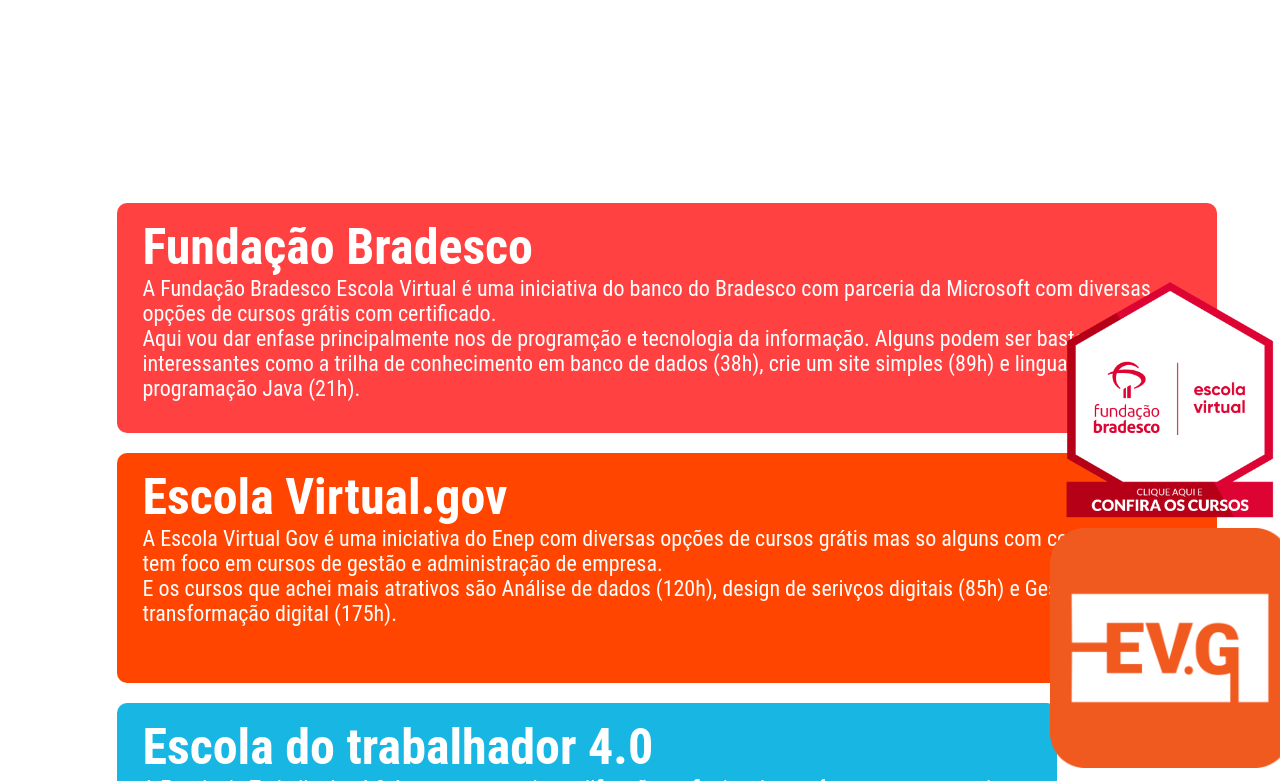
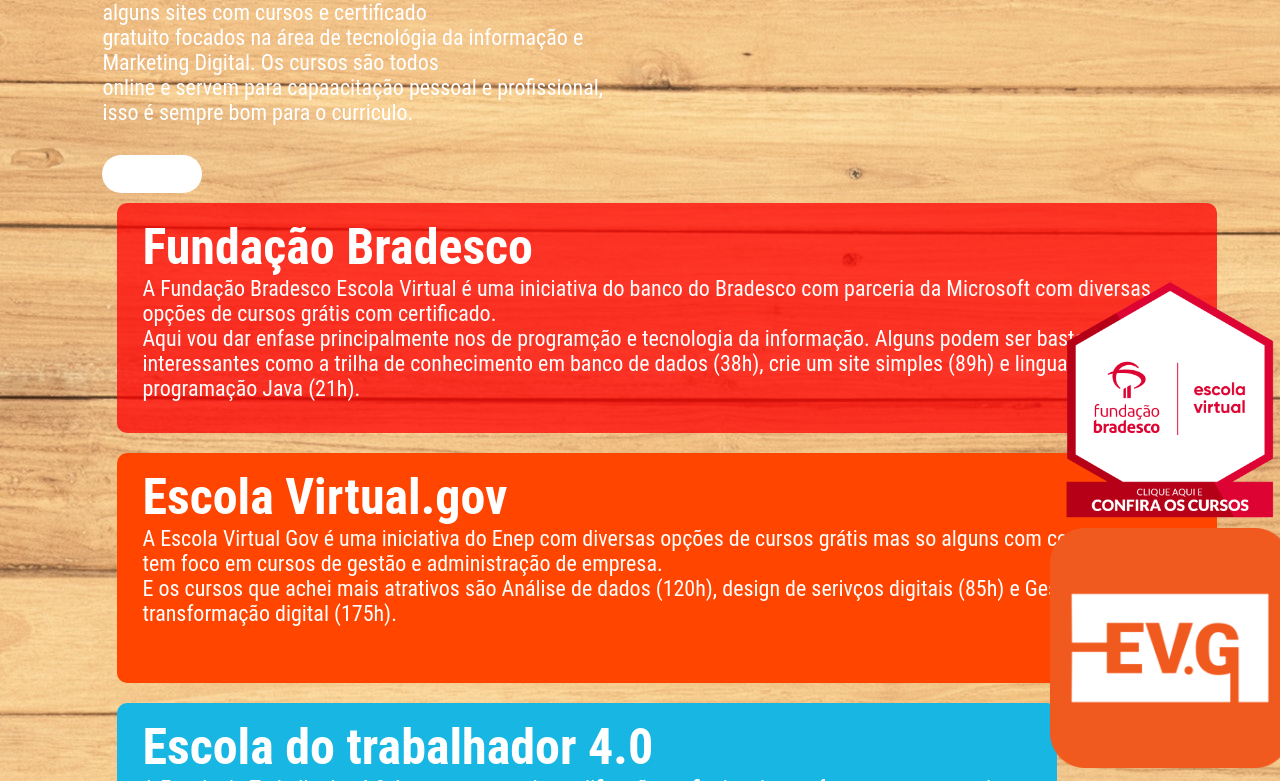
Before and after one commit to ViniciusMaiaS/Ache-seu-curso, a plain HTML site: page index.html in a window 1280 px wide. Shown: the part 320-1101 px from the top of the page. Drawn offline with Linux system fonts and the light colour scheme; a web font is replaced by a local one.

Commit message:
Update index.html

```diff
--- a/index.html
+++ b/index.html
@@ -8,7 +8,7 @@
     <title>Ache seu curso</title>
 
   </head>
-  <body>
+  <body background="bg4.jpg">
     <div class="container">
       <div class="navbar">
         <a href="index.html"> <img src="logo1.jpeg" class="logo"></a>
```
